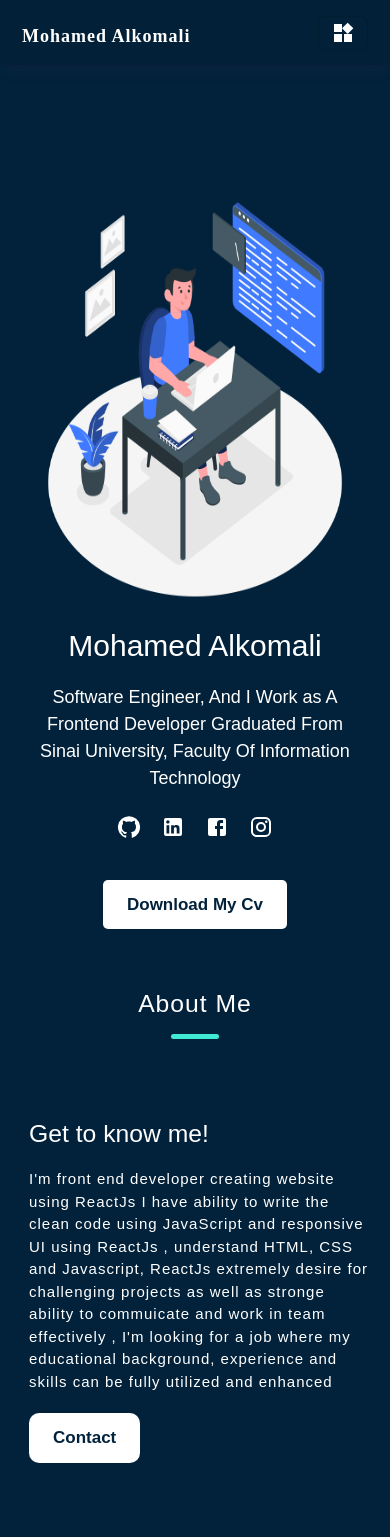
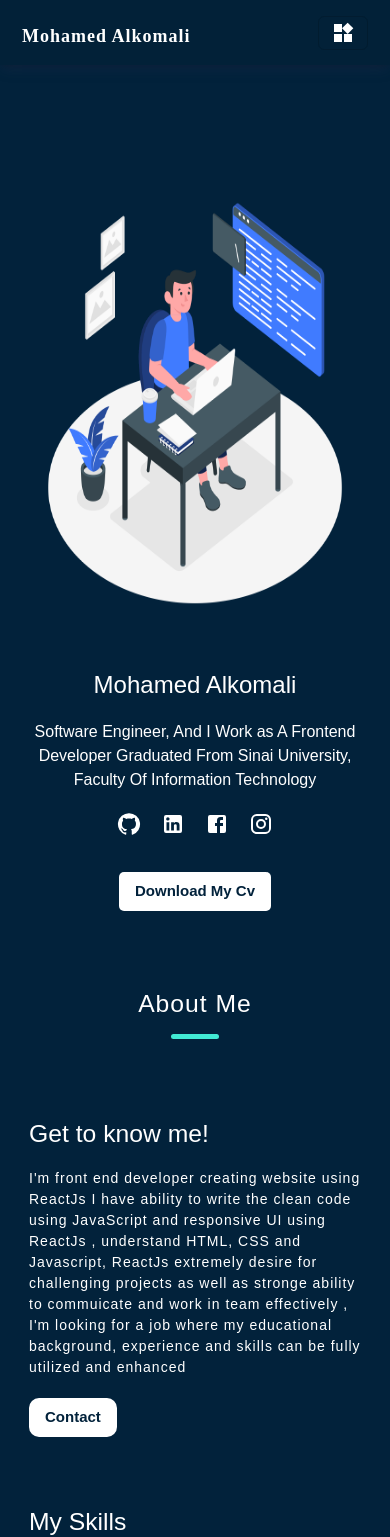
Before and after one commit to MohamedAhmed2023/personal-portfolio-React-, a React (Create React App) app: page / in a window 390 px wide. Shown: the top 1537 px of the page. Built offline with nearby package versions, Linux system fonts and the light colour scheme; a web font is replaced by a local one.

Commit message:
update fonts

```diff
--- a/package.json
+++ b/package.json
@@ -16,6 +16,7 @@
     "emailjs-com": "^3.2.0",
     "react": "^18.2.0",
     "react-dom": "^18.2.0",
+    "react-icons": "^5.3.0",
     "react-scripts": "5.0.1",
     "sweetalert2": "^11.10.7",
     "three": "^0.161.0",
--- a/src/Components/HomePage/HomePage.css
+++ b/src/Components/HomePage/HomePage.css
@@ -1,3 +1,15 @@
+/* Global Font Settings */
+html {
+    font-size: 16px;
+    /* Base font size for the root */
+}
+
+body {
+    font-family: 'Kanit', sans-serif;
+    /* Ensure consistent font usage */
+}
+
+/* Container Home Section */
 .container-home {
     display: flex;
     justify-content: space-between;
@@ -22,22 +34,24 @@
 
 .home-content h2 {
     color: #ffffff;
-    font-size: 50px;
+    font-size: 3rem;
+    /* Default font size for large screens */
     margin: 20px 0;
 }
 
 .home-content p {
     color: #fff !important;
     text-align: start;
-    font-size: 20px;
+    font-size: 1.25rem;
+    /* Default font size for large screens */
     margin: 20px 0;
     /* width: 50%;
     margin: auto; */
 }
 
 .home-content button {
-    padding: 12px 30px;
-    font-size: 20px;
+    padding: 0.75rem 1.875rem;
+    font-size: 1.25rem;
     font-weight: bold;
     background: #fff;
     color: #02223B;
@@ -55,13 +69,13 @@
     outline: 2px solid #00C9E0;
 }
 
-/* ABOUT section */
-
+/* ABOUT Section */
 .about-content {
     display: flex;
     font-family: 'Kanit', sans-serif;
     justify-content: space-between;
-    gap: 70px;
+    gap: 4.375rem;
+    /* 70px converted to rem */
     margin-top: 100px;
     margin: 100px 0;
 }
@@ -78,29 +92,26 @@
 
 .left-content p {
     margin: 20px 0;
-    font-size: 20px;
+    font-size: 1.25rem;
+    /* Default font size for large screens */
     letter-spacing: 1px;
 }
 
 .left-content button {
-    padding: 10px 34px;
+    padding: 0.625rem 2.125rem;
     background-color: #fff;
     color: #02223B;
-    font-size: 17px;
+    font-size: 1.0625rem;
+    /* Default font size for large screens */
     font-weight: bold;
     border-radius: 10px;
     border: none;
 }
 
-
-/* right-content */
-
-
+/* Right-content */
 .right-content {
     text-align: start;
 }
-
-
 
 .perant-skills {
     display: flex;
@@ -108,7 +119,6 @@
     width: 600px;
     margin-top: 10px;
     margin-left: -10px;
-
 }
 
 .perant-skills div {
@@ -124,14 +134,13 @@
 
 .icon-Home a {
     color: #fff;
-    font-size: 25px;
+    font-size: 1.5625rem;
     margin: 0 10px;
     display: none;
 }
 
-/* responsive mobile */
-
-@media(max-width:992px) {
+/* Responsive Mobile */
+@media (max-width: 992px) {
     .container-home {
         height: 100vh;
         display: flex;
@@ -153,11 +162,12 @@
     }
 
     .home-content h2 {
-        font-size: 30px;
+        font-size: 1.875rem;
+
     }
 
     .home-content p {
-        font-size: 18px;
+        font-size: 1.125rem;
         text-align: center;
         margin: 10px 0;
     }
@@ -181,12 +191,12 @@
     }
 
     .home-content button, .left-content button {
-        padding: 12px 24px;
-        font-size: 17px;
+        padding: 0.75rem 1.5rem;
+        font-size: 1.0625rem;
     }
 
     .left-content p {
-        font-size: 15px;
+        font-size: 0.9375rem;
         letter-spacing: 1px;
     }
 
@@ -195,5 +205,27 @@
         margin: 5px 10px;
         display: inline-block;
     }
+}
 
+@media (max-width: 768px) {
+    .home-content h2 {
+        font-size: 1.5rem;
+    }
+
+    .home-content p {
+        font-size: 1rem;
+    }
+
+    .left-content p {
+        font-size: 0.875rem;
+    }
+
+    .home-content button, .left-content button {
+        padding: 0.5rem 1rem;
+        font-size: 0.9375rem;
+    }
+
+    .icon-Home a {
+        font-size: 1.25rem;
+    }
 }
```
Also changed, not shown: 1 other file (tests, documents, lock files or other folders).
